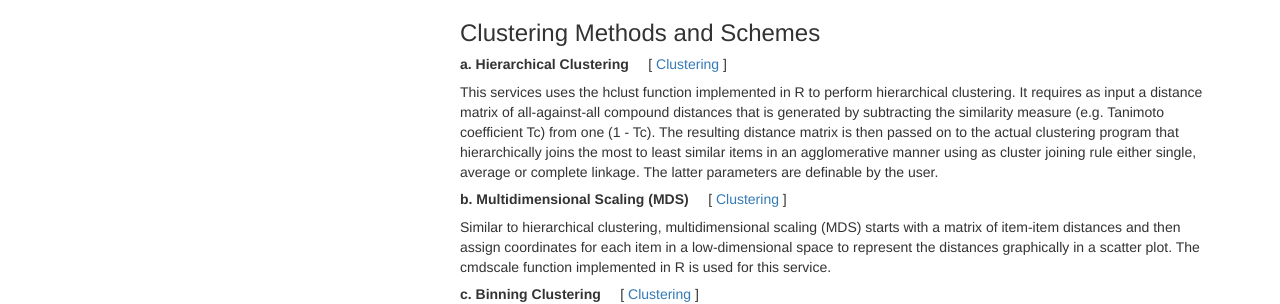
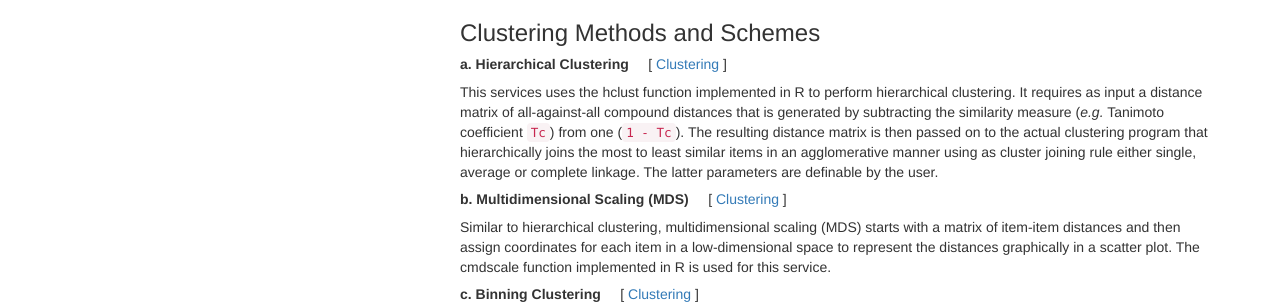
Before and after one commit to girke-lab/chemminetools-docs, a Jekyll site: the page built from _docs/theory.md, in a window 1280 px wide and 900 px high, scrolled down 1394 px. Shown: the part 264-568 px from the top of the window. Built offline with Jekyll 4.4.1, drawn with Linux system fonts in a browser that asks for light colours.

```diff
--- a/_docs/theory.md
+++ b/_docs/theory.md
@@ -56,7 +56,7 @@ Clustering based on property values is performed as follows:
 
 ##### __a. Hierarchical Clustering__ &nbsp; &nbsp; [   [Clustering](https://chemminetools.ucr.edu/tools/launch_job/Clustering/)   ]
 
-This services uses the hclust function implemented in R to perform hierarchical clustering. It requires as input a distance matrix of all-against-all compound distances that is generated by subtracting the similarity measure (e.g. Tanimoto coefficient Tc) from one (1 - Tc). The resulting distance matrix is then passed on to the actual clustering program that hierarchically joins the most to least similar items in an agglomerative manner using as cluster joining rule either single, average or complete linkage. The latter parameters are definable by the user.
+This services uses the hclust function implemented in R to perform hierarchical clustering. It requires as input a distance matrix of all-against-all compound distances that is generated by subtracting the similarity measure (_e.g._ Tanimoto coefficient `Tc`) from one (`1 - Tc`). The resulting distance matrix is then passed on to the actual clustering program that hierarchically joins the most to least similar items in an agglomerative manner using as cluster joining rule either single, average or complete linkage. The latter parameters are definable by the user.
 
 ##### __b. Multidimensional Scaling (MDS)__ &nbsp; &nbsp; [   [Clustering](https://chemminetools.ucr.edu/tools/launch_job/Clustering/)   ]
 
```
